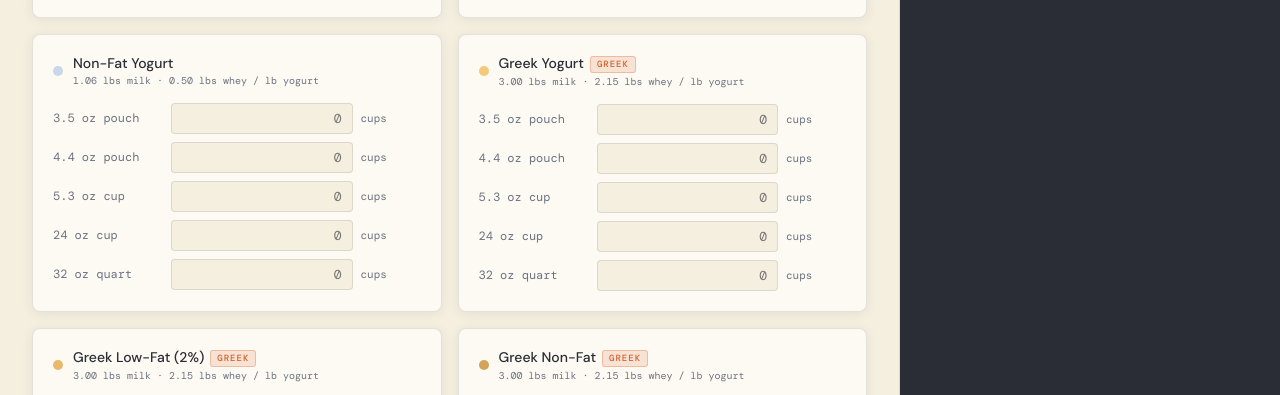
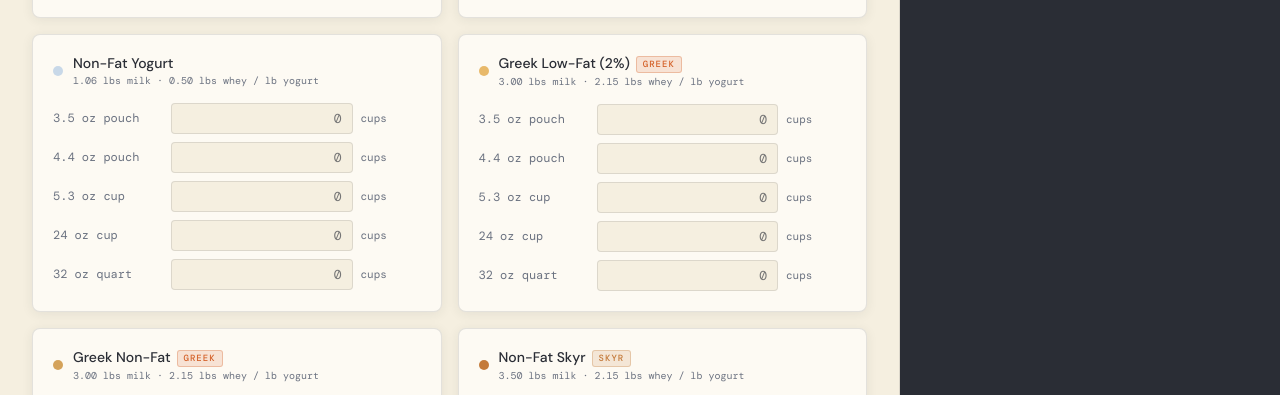
Before and after one commit to GoBuckYourself357/milkcalc, a plain HTML site: page index.html in a window 1280 px wide. Shown: the part 393-788 px from the top of the page. Drawn offline with nearby package versions, Linux system fonts and the light colour scheme; a web font is replaced by a local one.

Commit message:
Update index.html

```diff
--- a/index.html
+++ b/index.html
@@ -430,16 +430,6 @@ const YOGURT_TYPES = [
     greek: false,
   },
   {
-    id: 'greek_whole',
-    name: 'Greek Yogurt',
-    color: '#F5C97A',
-    milkRatio: 3.0,
-    creamYield: 0.00,
-    wheyYield: GREEK_WHEY,
-    fatBase: 5.0,
-    greek: true,
-  },
-  {
     id: 'greek_lowfat',
     name: 'Greek Low-Fat (2%)',
     color: '#E8B96A',
@@ -455,6 +445,16 @@ const YOGURT_TYPES = [
     color: '#D4A25A',
     milkRatio: 3.0,
     creamYield: 0.035,
+    wheyYield: GREEK_WHEY,
+    fatBase: 0.0,
+    greek: true,
+  },
+  {
+    id: 'skyr_nonfat',
+    name: 'Non-Fat Skyr',
+    color: '#C47A3A',
+    milkRatio: 3.5,
+    creamYield: 0.040,
     wheyYield: GREEK_WHEY,
     fatBase: 0.0,
     greek: true,
@@ -486,7 +486,7 @@ function buildGrid() {
       <div class="card-header">
         <div class="card-dot" style="background:${type.color}"></div>
         <div>
-          <div class="card-title">${type.name}${type.greek ? '<span class="tag tag-greek">Greek</span>' : ''}</div>
+          <div class="card-title">${type.name}${type.id === 'skyr_nonfat' ? '<span class="tag tag-greek" style="background:rgba(196,122,58,0.15);color:#C47A3A;border-color:rgba(196,122,58,0.3);">Skyr</span>' : type.greek ? '<span class="tag tag-greek">Greek</span>' : ''}</div>
           <div class="card-subtitle">${type.milkRatio.toFixed(2)} lbs milk · ${type.wheyYield.toFixed(2)} lbs whey / lb yogurt</div>
         </div>
       </div>
```
